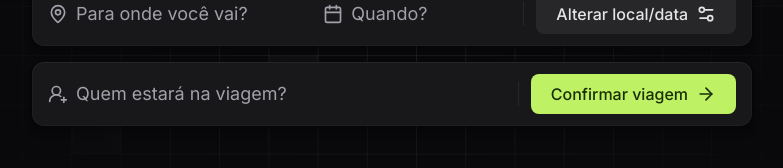
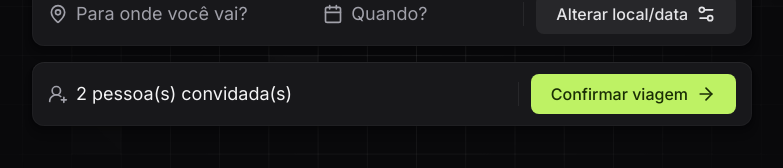
Before and after one commit to thiagomarim/plann.er, a React (Vite) app: page / in a window 1280 px wide. Both pictures are taken after a click on the button "Continuar". Shown: the part 369-537 px from the top of the page, without its empty margins (248-1031 px from the left). Built offline with nearby package versions, Linux system fonts and the light colour scheme.

Commit message:
feat: add number of people invited

```diff
--- a/src/app.tsx
+++ b/src/app.tsx
@@ -134,9 +134,15 @@
                 className="flex items-center flex-1 gap-2 text-left"
               >
                 <UserRoundPlus className="size-5 text-zinc-400" />
-                <span className="flex-1 text-lg text-zinc-400">
-                  Quem estará na viagem?
-                </span>
+                {emailsToInvite.length > 0 ? (
+                  <span className="flex-1 text-lg text-zinc-100">
+                    {emailsToInvite.length} pessoa(s) convidada(s)
+                  </span>
+                ) : (
+                  <span className="flex-1 text-lg text-zinc-400">
+                    Quem estará na viagem?
+                  </span>
+                )}
               </button>
 
               <div className="w-px h-6 bg-zinc-800" />
```
